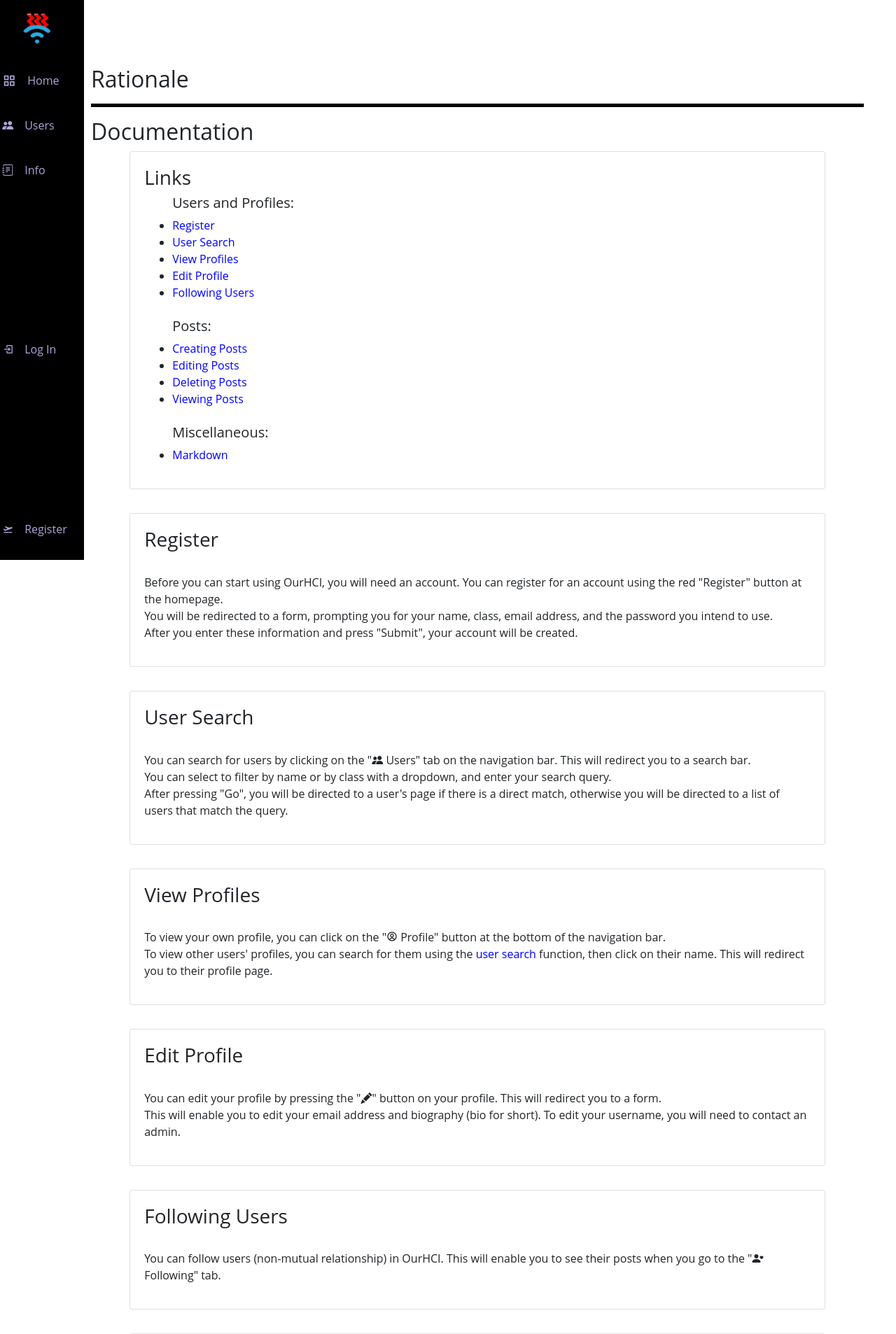
After one commit to lohhaoyuan/hciprojectwork2022, a Django app: page /documentation in a window 1280 px wide. The commit adds this page. Shown: the top 1906 px of the page at 70% size. Run offline with Django 4.2, Linux system fonts and the light colour scheme.

Commit message:
minor edits and created documentation; please add rationale hao yuan

```diff
--- /dev/null
+++ b/ourhci/ourapp/templates/ourapp/documentation.html
@@ -0,0 +1,262 @@
+{% extends 'ourapp/layout.html' %}
+
+{% block title %}
+    Information
+{% endblock %}
+
+{% block body %}
+    <style>
+        .card {
+            width: 90%;
+            height: auto;
+            margin-bottom:2px;
+            margin: 0 auto;
+            float: none;
+            margin-bottom: 10px;
+        }
+    </style>
+    <div class="needspad">
+        <h2>Rationale</h2>
+        <div>
+            <!--insert rationale-->
+        </div>
+
+        <hr style="background-color: black; border: none; height: 5px;">
+
+        <h2>Documentation</h2>
+        <div>
+            <div class="card" style="width: 90%; height: auto; margin-bottom:2px;margin: 0 auto;float: none; margin-bottom: 10px;">
+                <div class="card-body">
+                    <h3>Links</h3>
+
+                    <ul>
+                        <h5>Users and Profiles:</h5>
+                        <li>
+                            <a href="#docs_register_profile">Register</a>
+                        </li>
+                        <li>
+                            <a href="#docs_user_search">User Search</a>
+                        </li>
+                        <li>
+                            <a href="#docs_view_profile">View Profiles</a>
+                        </li>
+                        <li>
+                            <a href="#docs_edit_profile">Edit Profile</a>
+                        </li>
+                        <li>
+                            <a href="#docs_follow_user">Following Users</a>
+                        </li>
+
+                        <br>
+
+                        <h5>Posts:</h5>
+                        <li>
+                            <a href="#docs_create_post">Creating Posts</a>
+                        </li>
+                        <li>
+                            <a href="#docs_edit_post">Editing Posts</a>
+                        </li>
+                        <li>
+                            <a href="#docs_delete_post">Deleting Posts</a>
+                        </li>
+                        <li>
+                            <a href="#docs_view_post">Viewing Posts</a>
+                        </li>
+
+                        <br>
+
+                        <h5>Miscellaneous:</h5>
+                        <li>
+                            <a href="#docs_markdown_docs">Markdown</a>
+                        </li>
+                    </ul>
+                </div>
+            </div>
+
+            <br>
+
+            <div class="card">
+                <div class="card-body">
+                    <h3 id="docs_register_profile">Register</h3>
+
+                    <br>
+
+                    <p>
+                        Before you can start using OurHCI, you will need an account. You can register for an account using the red "Register" button at the homepage.
+                        <br>
+                        You will be redirected to a form, prompting you for your name, class, email address, and the password you intend to use.
+                        <br>
+                        After you enter these information and press "Submit", your account will be created.
+                    </p>
+                </div>
+            </div>
+
+            <br>
+
+            <div class="card">
+                <div class="card-body">
+                    <h3 id="docs_user_search">User Search</h3>
+
+                    <br>
+
+                    <p>
+                        You can search for users by clicking on the "<i class="bi bi-people-fill"></i> Users" tab on the navigation bar. This will redirect you to a search bar.
+                        <br>
+                        You can select to filter by name or by class with a dropdown, and enter your search query.
+                        <br>
+                        After pressing "Go", you will be directed to a user's page if there is a direct match, otherwise you will be directed to a list of users that match the query.
+                    </p>
+                </div>
+            </div>
+
+            <br>
+
+            <div class="card">
+                <div class="card-body">
+                    <h3 id="docs_view_profile">View Profiles</h3>
+
+                    <br>
+
+                    <p>
+                        To view your own profile, you can click on the "<i class='bx bx-user-circle'></i> Profile" button at the bottom of the navigation bar.
+                        <br>
+                        To view other users' profiles, you can search for them using the <a href="#docs_user_search">user search</a> function, then click on their name. This will redirect you to their profile page.
+                    </p>
+                </div>
+            </div>
+
+            <br>
+
+            <div class="card">
+                <div class="card-body">
+                    <h3 id="docs_edit_profile">Edit Profile</h3>
+
+                    <br>
+
+                    <p>
+                        You can edit your profile by pressing the "<i class='bi bi-pencil-fill'></i>" button on your profile. This will redirect you to a form.
+                        <br>
+                        This will enable you to edit your email address and biography (bio for short). To edit your username, you will need to contact an admin.
+                    </p>
+                </div>
+            </div>
+
+            <br>
+
+            <div class="card">
+                <div class="card-body">
+                    <h3 id="docs_follow_user">Following Users</h3>
+
+                    <br>
+
+                    <p>
+                        You can follow users (non-mutual relationship) in OurHCI. This will enable you to see their posts when you go to the "<i class="bi bi-person-heart"></i> Following" tab.
+                    </p>
+                </div>
+            </div>
+
+            <br>
+
+            <div class="card">
+                <div class="card-body">
+                    <h3 id="docs_create_post">Creating Posts</h3>
+
+                    <br>
+
+                    <p>
+                        To create a post, you can click on the "<i class='bx bxs-message-alt-add'></i> New" button on the navigation bar to the left. You will be taken to a form to create your post.
+                        <br>
+                        You can type in normal text, HTML, or <a href="#docs_markdown_docs">Markdown</a>.
+                        <br>
+                        Once you have composed the post, press:
+                        <ol>
+                            <li>the button to send</li>
+                            <b>or</b>
+                            <li>Ctrl+S</li>
+                        </ol>
+                        to send the post.
+                        Please note that if your post contains swear words, it will not pass the check and your post will be deleted.
+                    </p>
+                </div>
+            </div>
+
+            <br>
+
+            <div class="card">
+                <div class="card-body">
+                    <h3 id="docs_edit_post">Editing Posts</h3>
+
+                    <br>
+
+                    <p>
+                        To edit your post, press the "<i class='bx bxs-edit-alt'></i>" button visible on the post you wish to edit. You will be taken to a form to edit your post.
+                        <br>
+                        Similarly, you can type in normal text, HTML, or <a href="#docs_markdown_docs">Markdown</a>.
+                        <br>
+                        Once you have complete your edits, press
+                        <ol>
+                            <li>the button to send</li>
+                            <b>or</b>
+                            <li>Ctrl+S</li>
+                        </ol>
+                        to send the post.
+                        We would like to reiterate not to add any swear words to your posts during edits, as they will not pass the checks.
+                    </p>
+                </div>
+            </div>
+
+            <br>
+
+            <div class="card">
+                <div class="card-body">
+                    <h3 id="docs_delete_post">Deleting Posts</h3>
+
+                    <br>
+
+                    <p>
+                        To delete your post, press the "<i class='bx bxs-trash'></i>" button visible on the post you wish to delete. A confirmation will pop up to ensure that you do not delete a post by accident.
+                        <br>
+                        After you delete your post, you will be redirected to the homepage and your post will be gone.
+                    </p>
+                </div>
+            </div>
+
+            <br>
+
+            <div class="card">
+                <div class="card-body">
+                    <h3 id="docs_view_post">Viewing Posts</h3>
+
+                    <br>
+
+                    <p>
+                        Posts can be viewed in two places:
+                        <ol>
+                            <li>the "<i class='bx bx-grid-alt nav_icon'></i> Home" tab, under "Posts"</li>
+                            <b>and</b>
+                            <li>the <a href="#docs_follow_user">"<i class="bi bi-person-heart"></i> Following"</a> tab, which shows posts by only people you follow.</li>
+                        </ol>
+                    </p>
+                </div>
+            </div>
+
+            <br>
+
+            <div class="card">
+                <div class="card-body">
+                    <h3 id="docs_markdown_docs">Markdown</h3>
+
+                    <br>
+
+                    <p>
+                        Markdown is one of the ways you can stylise text in your posts, the other method being HTML.
+                        <br>
+                        Some basic ways to format your text are headings (#), italic/bold(*, **), and lists ("1. 2. 3.", "- - -").
+                        <br>
+                        If you wish to use Markdown in your posts, <a href="https://www.markdownguide.org/basic-syntax/">this</a> is a useful resource.
+                    </p>
+                </div>
+            </div>
+        </div>
+    </div>
+{% endblock %}
--- a/ourhci/ourapp/templates/ourapp/index.html
+++ b/ourhci/ourapp/templates/ourapp/index.html
@@ -28,7 +28,7 @@
             </div>
         {% endif %}
 
-        <div class="p-5 mb-4 rounded-3"><h2 class="centered">Posts</h3></div>
+        <div class="p-5 mb-4 rounded-3"><h2 class="centered">{{subhead}}</h3></div>
 
         {% for post in feed %}
             <div class="card" style="width: 90%; height: auto; margin-bottom:2px;margin: 0 auto;float: none; margin-bottom: 10px;">
--- a/ourhci/ourapp/templates/ourapp/layout.html
+++ b/ourhci/ourapp/templates/ourapp/layout.html
@@ -14,17 +14,6 @@
     <script src="https://cdn.jsdelivr.net/npm/popper.js@1.16.1/dist/umd/popper.min.js" integrity="sha384-9/reFTGAW83EW2RDu2S0VKaIzap3H66lZH81PoYlFhbGU+6BZp6G7niu735Sk7lN" crossorigin="anonymous"></script>
     <script src="https://cdn.jsdelivr.net/npm/bootstrap@4.6.1/dist/js/bootstrap.min.js" integrity="sha384-VHvPCCyXqtD5DqJeNxl2dtTyhF78xXNXdkwX1CZeRusQfRKp+tA7hAShOK/B/fQ2" crossorigin="anonymous"></script>        <meta name="viewport" content="width=device-width, initial-scale=1, shrink-to-fit=no">
     <script>
-      function set_active(id) {
-        id_list = ["a", "b", "c", "d", "e", "f"];
-        for (var x in id_list) {
-          if (x != id) {
-            document.getElementById(x).classList.remove('active');
-          }
-          else if (x == id) {
-            document.getElementById(id).classList.add('active');
-          }
-        }
-      }
       document.addEventListener("DOMContentLoaded", function(event) {
 
         const showNavbar = (toggleId, navId, bodyId, headerId) =>{
@@ -317,34 +306,36 @@
           <img width="45" height="45" style="margin-left: 30px; margin-right: 30px; margin-bottom: 30px;" class="d-inline-block align-top2" id="ourhcilogo" src="{% static 'ourapp/ourhci-logo-2.png' %}">
         </span>
         <div class="nav_list">
-          <a href="/" class="nav_link" id="a" onclick="set_active('a')">
+          <a href="/" class="nav_link" id="a">
             <i class='bx bx-grid-alt nav_icon'></i>
             <span class="nav_name">Home</span>
           </a>
           {% if user.is_authenticated %}
-            <a href="/new" class="nav_link" id="b" onclick="set_active('b')">
+            <a href="/new" class="nav_link" id="b">
               <i class='bx bxs-message-alt-add'></i>
               <span class="nav_name">New</span>
             </a>
           {% endif %}
-            <a href="/@" class="nav_link" id="c" onclick="set_active('c')">
+            <a href="/@" class="nav_link" id="c">
               <i class="bi bi-people-fill"></i>
               <span class="nav_name">Users</span>
             </a>
           {% if user.is_staff %}
-            <a href="/admin" class="nav_link" id="d" onclick="set_active('d')">
+            <a href="/admin" class="nav_link" id="d">
               <i class='bx bxs-check-shield' ></i>
               <span class="nav_name">Admin</span>
             </a>
           {% endif %}
-          <a href="/" class="nav_link" id="e" onclick="set_active('e')">
-            <i class='bx bx-folder nav_icon'></i>
-            <span class="nav_name">foofoo</span>
+          <a href="/documentation" class="nav_link" id="e">
+            <i class='bi bi-journal-text'></i>
+            <span class="nav_name">Info</span>
           </a>
-          <a href="/" class="nav_link" id="f" onclick="set_active('f')">
-            <i class='bx bx-bar-chart-alt-2 nav_icon'></i>
-            <span class="nav_name">barbar</span>
+          {% if user.is_authenticated %}
+          <a href="/following" class="nav_link" id="f">
+            <i class="bi bi-person-heart"></i>
+            <span class="nav_name">Following</span>
           </a>
+          {% endif %}
         </div>
       </div>
       {% if user.is_authenticated %}
--- a/ourhci/ourapp/templates/ourapp/new.html
+++ b/ourhci/ourapp/templates/ourapp/new.html
@@ -1,4 +1,4 @@
-{%extends 'ourapp/layout.html' %}
+{% extends 'ourapp/layout.html' %}
 
 {% block title %}
     Create A New Post
--- a/ourhci/ourapp/urls.py
+++ b/ourhci/ourapp/urls.py
@@ -21,6 +21,8 @@ urlpatterns = [
     path("unfollow/<str:username>", views.unfollow, name="unfollow"),
     path("edit/<int:post_id>", views.edit, name="edit"),
     path("delete/<int:post_id>", views.delete, name="delete"),
+    path("documentation", views.documentation, name="documentation"),
+    path("following", views.following, name="following"),
 
 
 ] + static(settings.STATIC_URL, document_root=settings.STATIC_ROOT)
--- a/ourhci/ourapp/views.py
+++ b/ourhci/ourapp/views.py
@@ -41,6 +41,7 @@ def index(request):
     developer = user.groups.filter(name='Developer').exists()
     feed = Post.objects.all().order_by('-id')
     return render(request, "ourapp/index.html", {
+        "subhead": "Posts",
         "developer": developer,
         "feed": feed,
     })
@@ -284,3 +285,25 @@ def delete(request, post_id):
     post = Post.objects.all().get(id=post_id)
     post.delete()
     return HttpResponseRedirect('/')
+
+def documentation(request):
+    return render(request, "ourapp/documentation.html", {
+        "user": request.user,
+    })
+
+def following(request):
+    user = request.user
+    developer = user.groups.filter(name='Developer').exists()
+
+    following = list(())
+    following_set = UserFollow.objects.all().filter(follower = request.user)
+    for follow in following_set:
+        following.append(follow.following)
+
+    feed = Post.objects.all().filter(user__in=following).order_by('-id')
+
+    return render(request, "ourapp/index.html", {
+        "subhead": "Posts (Following)",
+        "developer": developer,
+        "feed": feed,
+    })
```
Also changed, not shown: ourhci/ourapp/templates/ourapp/edit.html (+19 -1 lines), ourhci/db.sqlite3.
